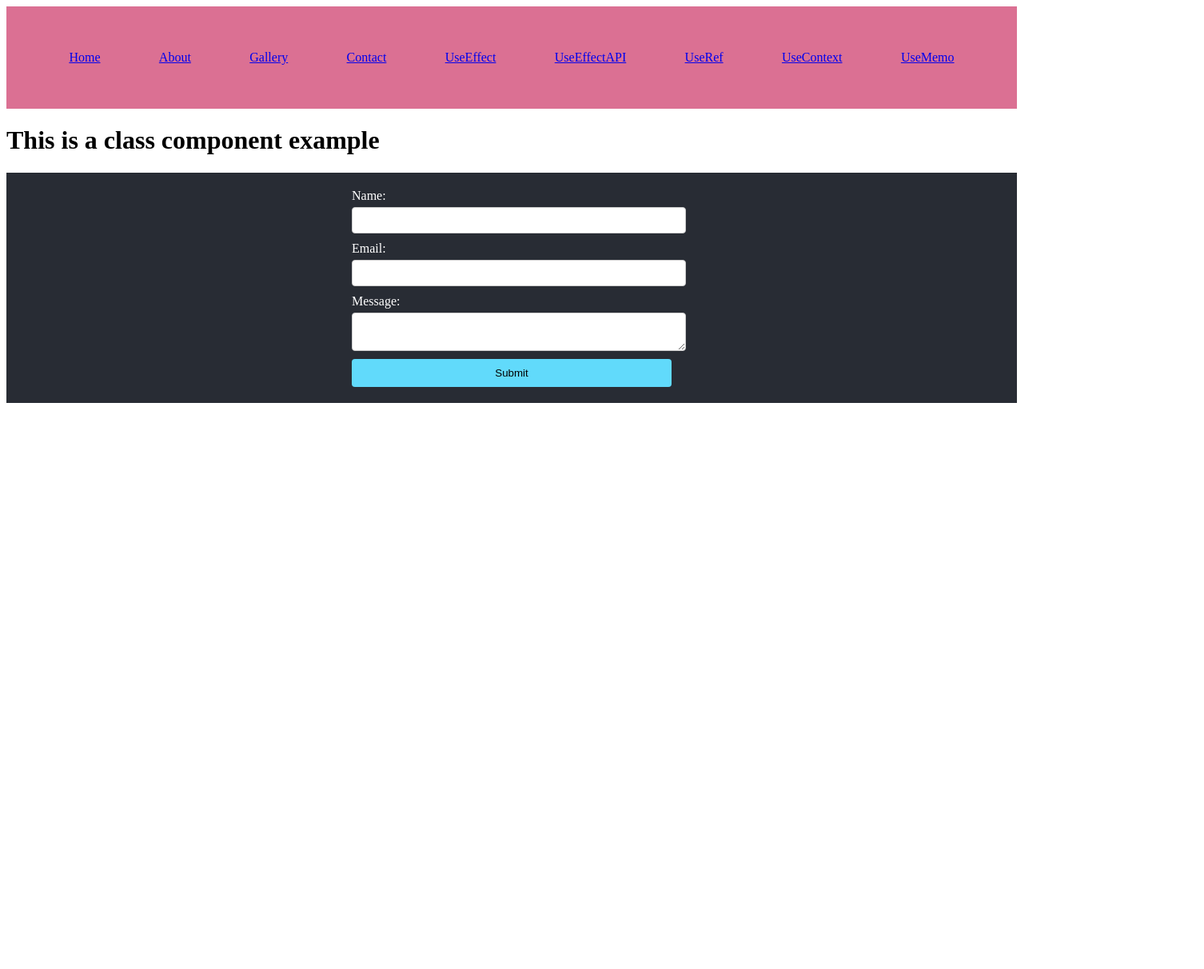
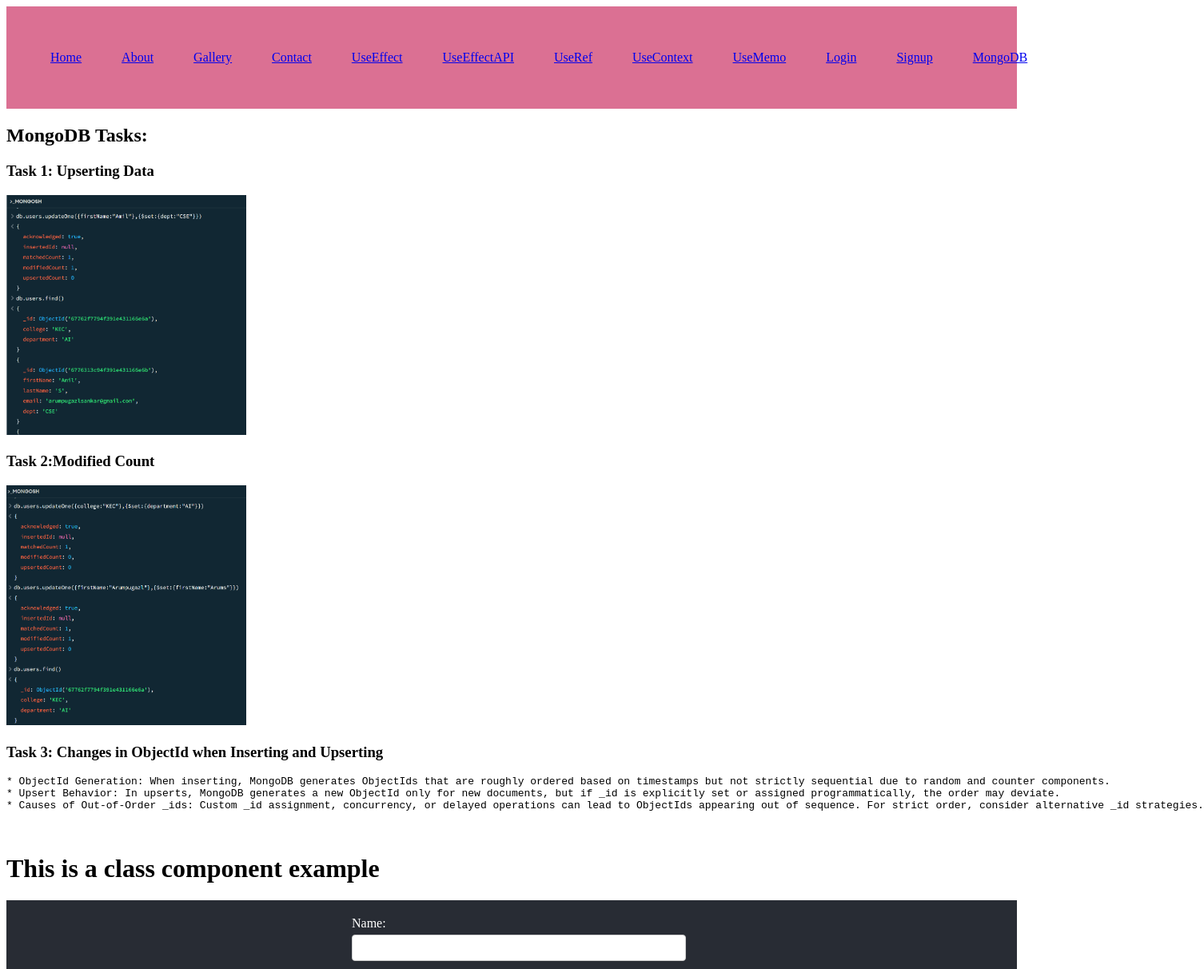
Before and after one commit to arumpugazl/fullstack_2024, a React (Vite) app in the folder fullStackRampex/: page /MongoDB in a window 1280 px wide. Shown: the top 1212 px of the page at 80% size, 1506 px wide, since content can reach past the window. Before the commit the page ends 800 px from the top, so only its background shows below. Built offline with nearby package versions, Linux system fonts and the light colour scheme.

Commit message:
MongoDB Task

```diff
--- a/fullStackRampex/src/App.jsx
+++ b/fullStackRampex/src/App.jsx
@@ -13,6 +13,7 @@ import ExamResults from './Components/FunctionalComponents/UseContext';
 import UseMemo from './Components/FunctionalComponents/UseMemo';
 import Login from './Components/FunctionalComponents/Login';
 import Signup from './Components/FunctionalComponents/Signup';
+import MongoDB from './Components/FunctionalComponents/MongoDB';
 import { BrowserRouter, Routes, Route } from 'react-router-dom';
 
 function App() {
@@ -31,7 +32,8 @@ function App() {
           <Route path="/ExamResults" element={<ExamResults/>}/>
           <Route path="/UseMemo" element={<UseMemo/>}/>
           <Route path="/Login" element={<Login />} />
-        <Route path="/Signup" element={<Signup />} />
+          <Route path="/Signup" element={<Signup />} />
+          <Route path="/MongoDB" element={<MongoDB/>}/>
         </Routes>
       </BrowserRouter>
       <ClassCompEg />
--- /dev/null
+++ b/fullStackRampex/src/Components/FunctionalComponents/MongoDB.jsx
@@ -0,0 +1,26 @@
+import aboutimage from './Task2.png';
+import image from './Task1.png';
+
+var MongoDB=()=>{
+    var styling={
+        height:"300px",
+        width:"300px"
+    }
+    return(
+        <section>
+            <h1>MongoDB Tasks:</h1>
+            <h3>Task 1: Upserting Data</h3>
+            <img style={styling} src={aboutimage} alt="mongosh code"></img>
+            <h3>Task 2:Modified Count</h3>
+            <img style={styling} src={image} alt="mongosh code"></img>
+            <br></br>
+            <h3>Task 3: Changes in ObjectId when Inserting and Upserting</h3>
+            <pre>* ObjectId Generation: When inserting, MongoDB generates ObjectIds that are roughly ordered based on timestamps but not strictly sequential due to random and counter components.<br></br>
+* Upsert Behavior: In upserts, MongoDB generates a new ObjectId only for new documents, but if _id is explicitly set or assigned programmatically, the order may deviate.<br></br>
+* Causes of Out-of-Order _ids: Custom _id assignment, concurrency, or delayed operations can lead to ObjectIds appearing out of sequence. For strict order, consider alternative _id strategies.</pre>
+            <br></br>
+        </section>
+
+    )
+}
+export default MongoDB;
--- a/fullStackRampex/src/Components/FunctionalComponents/NavBar.jsx
+++ b/fullStackRampex/src/Components/FunctionalComponents/NavBar.jsx
@@ -15,6 +15,9 @@ var NavBar=()=>{
                     <li><Link to='/UseRef'>UseRef</Link></li>
                     <li><Link to='/ExamResults'>UseContext</Link></li>
                     <li><Link to='/UseMemo'>UseMemo</Link></li>
+                    <li><Link to='/Login'>Login</Link></li>
+                    <li><Link to='/Signup'>Signup</Link></li>
+                    <li><Link to='/MongoDB'>MongoDB</Link></li>
                 </ul>
             </nav>
         </header>
```
Also changed, not shown: fullStackRampex/src/Components/FunctionalComponents/Task2.png (renamed from fullStackRampex/src/Components/FunctionalComponents/Task2.png.png).
